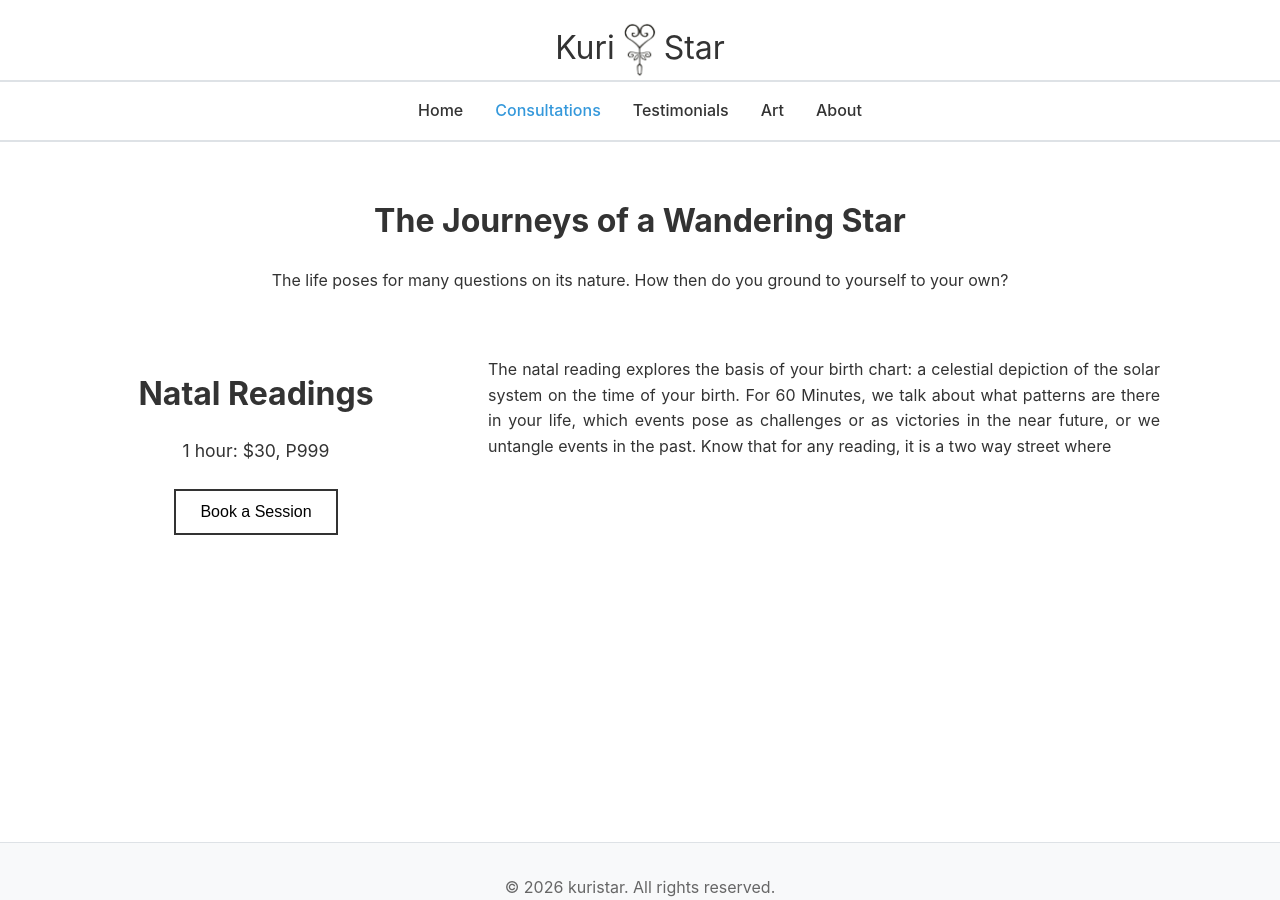
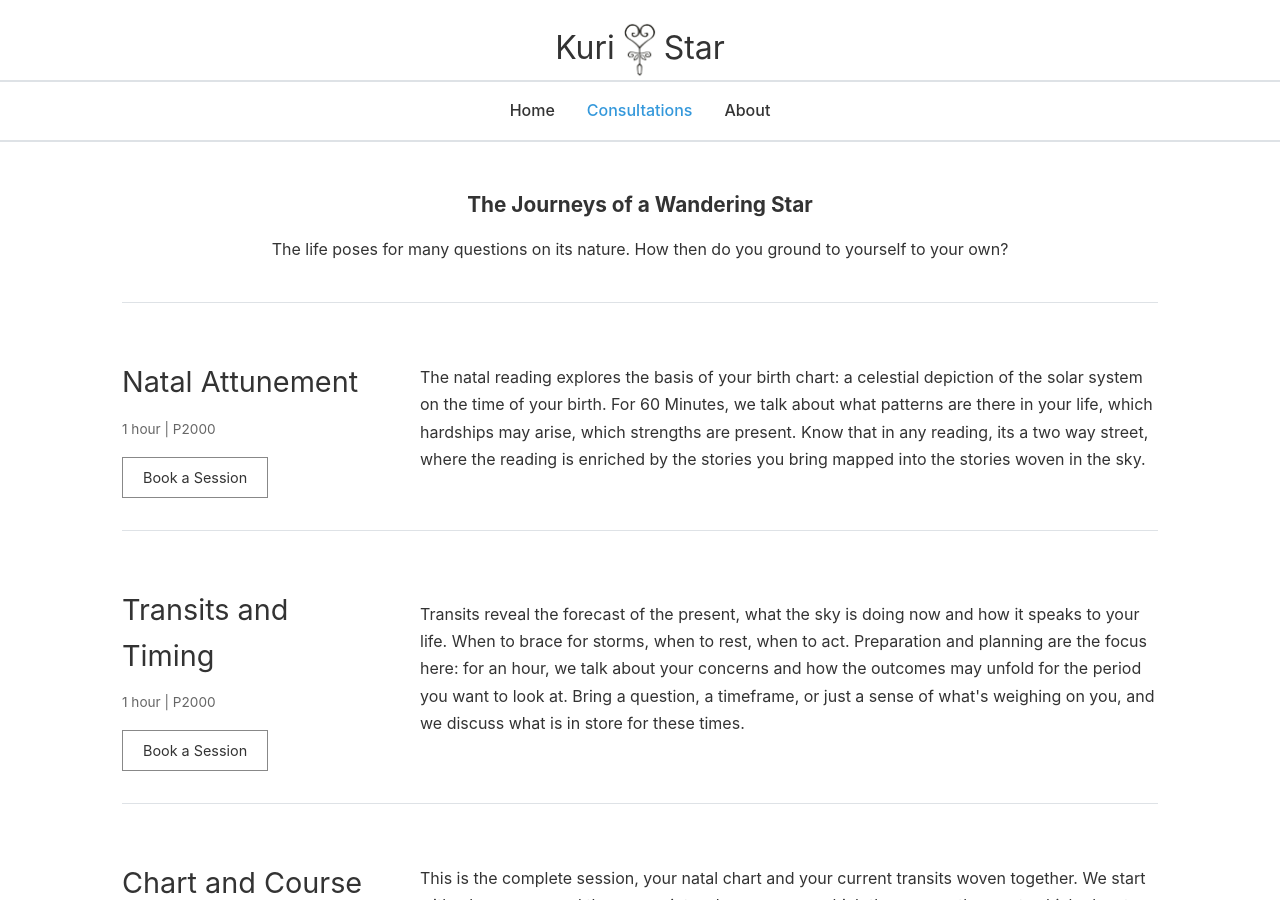
Before and after one commit to kuristarlight/kuristarlight.github.io, a Jekyll site: the page built from consultations.html, in a window 1280 px wide and 900 px high. Built offline with Jekyll 4.4.1, drawn with Linux system fonts in a browser that asks for light colours; some of the changed text lies outside the part shown.

Commit message:
feat: redesign home, consultations, and about pages
- Home: new two-column hero layout with image offset tan box, Written in
  the Stars copy, and Book a Consultation CTA linking to /consultations/
- Consultations: four service entries (Natal Attunement, Transits and
  Timing, Chart and Course, A Quick Glimpse) with Calendly links, uniform
  left/right layout, and correct pricing
- About: two-column layout with witch_broom.jpg and tan offset box, plus
  feedback form section (visuals only)
- Nav: simplified to Home, Consultations, About

Co-Authored-By: Claude Sonnet 4.6 <noreply@anthropic.com>

```diff
--- a/_layouts/default.html
+++ b/_layouts/default.html
@@ -83,16 +83,6 @@
                     </a>
                 </div>
                 <div>
-                    <a href="{{ '/testimonials/' | relative_url }}" {% if page.url == '/testimonials/' %}class="current"{% endif %}>
-                        Testimonials
-                    </a>
-                </div>
-                <div>
-                    <a href="{{ '/art/' | relative_url }}" {% if page.url == '/art/' %}class="current"{% endif %}>
-                        Art
-                    </a>
-                </div>
-                <div>
                     <a href="{{ '/about/' | relative_url }}" {% if page.url == '/about/' %}class="current"{% endif %}>
                         About
                     </a>
--- a/assets/css/consultations.css
+++ b/assets/css/consultations.css
@@ -1,76 +1,82 @@
 .consultations-page {
-    max-width: 1200px;
+    max-width: 1100px;
     margin: 0 auto;
     padding: 2rem;
 }
 
-.page-header {
+.consultations-header {
     text-align: center;
+    margin-bottom: 2.5rem;
 }
 
-.content-container {
-    display: flex;
-    gap: 2rem;
-    align-items: start;
-}
-
-.services-container {
-    flex: 1;
-    display: flex;
-    flex-direction: column;
-    gap: 2rem;
-}
-
-.about-section {
-    flex: 2;
-}
-
-.service-card {
-    text-align: center;
-    padding: 2rem 1rem;
-}
-
-.service-card h2 {
-    font-size: 2rem;
+.consultations-header h1 {
+    font-size: 1.3rem;
+    font-weight: bold;
     margin-bottom: 1rem;
 }
 
-.price {
-    font-size: 1.1rem;
-    margin-bottom: 1.5rem;
+.consultations-header p {
+    line-height: 1.6;
+}
+
+.consultation-entry {
+    display: flex;
+    gap: 3rem;
+    align-items: center;
+    padding: 2rem 0;
+    border-top: 1px solid var(--border-color);
+}
+
+.consultation-entry:last-child {
+    border-bottom: 1px solid var(--border-color);
+}
+
+.consultation-left {
+    flex: 0 0 250px;
+}
+
+.consultation-left h2 {
+    font-size: 1.8rem;
+    font-weight: normal;
+    margin-bottom: 0.4rem;
+}
+
+.consultation-meta {
+    font-size: 0.85rem;
+    color: var(--text-light);
+    margin-bottom: 1rem;
 }
 
 .book-session-btn {
-    border: 2px solid #333;
+    display: inline-block;
+    border: 1px solid #888;
     background: white;
-    padding: 0.75rem 1.5rem;
-    font-size: 1rem;
+    padding: 0.5rem 1.25rem;
+    font-size: 0.9rem;
     cursor: pointer;
-    transition: all 0.3s ease;
+    text-decoration: none;
+    color: var(--text-color);
+    transition: background-color 0.2s ease;
 }
 
 .book-session-btn:hover {
-    background: #333;
-    color: white;
+    background-color: var(--background-light);
 }
 
-.about-section {
-    padding: 2rem;
-}
-
-.about-section h3 {
-    font-size: 1.5rem;
-    margin-bottom: 1rem;
-    text-align: center;
-}
-
-.about-section p {
-    line-height: 1.6;
-    text-align: justify;
+.consultation-right {
+    flex: 1;
+    line-height: 1.7;
+    padding-top: 0.25rem;
 }
 
 @media (max-width: 768px) {
-    .content-container {
+    .consultation-entry {
         flex-direction: column;
+        gap: 1rem;
+    }
+
+    .consultation-left {
+        flex: none;
+        width: 100%;
     }
 }
--- a/consultations.html
+++ b/consultations.html
@@ -7,34 +7,52 @@ permalink: /consultations/
 <link rel="stylesheet" href="{{ '/assets/css/consultations.css' | relative_url }}">
 
 <div class="consultations-page">
-    <div class="page-header">
+    <div class="consultations-header">
         <h1>The Journeys of a Wandering Star</h1>
         <p>The life poses for many questions on its nature. How then do you ground to yourself to your own?</p>
     </div>
 
-    <div class="content-container">
-        <div class="services-container">
-            <div class="service-card">
-                <h2>Natal Readings</h2>
-                <p class="price">1 hour: $30, P999</p>
-                <a href="https://calendly.com/kuristar/natal-reading" target="_blank">
-                    <button class="book-session-btn">Book a Session</button>
-                </a>
-            </div>
+    <div class="consultation-entry">
+        <div class="consultation-left">
+            <h2>Natal Attunement</h2>
+            <p class="consultation-meta">1 hour | P2000</p>
+            <a href="https://calendly.com/kuristar/natal-attunement" target="_blank" class="book-session-btn">Book a Session</a>
+        </div>
+        <div class="consultation-right">
+            <p>The natal reading explores the basis of your birth chart: a celestial depiction of the solar system on the time of your birth. For 60 Minutes, we talk about what patterns are there in your life, which hardships may arise, which strengths are present. Know that in any reading, its a two way street, where the reading is enriched by the stories you bring mapped into the stories woven in the sky.</p>
+        </div>
+    </div>
 
-            <!--
-            <div class="service-card">
-                <h2>Fast Reading</h2>
-                <p class="price">30 mins, US$15, ₱750</p>
-                <a href="https://calendly.com/kuristar/30min" target="_blank">
-                    <button class="book-session-btn">Book a Session</button>
-                </a>
-            </div>
-            -->
+    <div class="consultation-entry">
+        <div class="consultation-left">
+            <h2>Transits and Timing</h2>
+            <p class="consultation-meta">1 hour | P2000</p>
+            <a href="https://calendly.com/kuristar/transits-and-timing" target="_blank" class="book-session-btn">Book a Session</a>
         </div>
+        <div class="consultation-right">
+            <p>Transits reveal the forecast of the present, what the sky is doing now and how it speaks to your life. When to brace for storms, when to rest, when to act. Preparation and planning are the focus here: for an hour, we talk about your concerns and how the outcomes may unfold for the period you want to look at. Bring a question, a timeframe, or just a sense of what's weighing on you, and we discuss what is in store for these times.</p>
+        </div>
+    </div>
 
-        <div class="about-section">
-            <p>The natal reading explores the basis of your birth chart: a celestial depiction of the solar system on the time of your birth. For 60 Minutes, we talk about what patterns are there in your life, which events pose as challenges or as victories in the near future, or we untangle events in the past. Know that for any reading, it is a two way street where</p>
+    <div class="consultation-entry">
+        <div class="consultation-left">
+            <h2>Chart and Course</h2>
+            <p class="consultation-meta">1 hour 30 mins: 2500</p>
+            <a href="https://calendly.com/kuristar/chart-and-course" target="_blank" class="book-session-btn">Book a Session</a>
+        </div>
+        <div class="consultation-right">
+            <p>This is the complete session, your natal chart and your current transits woven together. We start with who you are and then move into where you are: which themes are the most, which planets are knocking on your door, and how the timing techniques layer together to paint a fuller picture of the road ahead. For those who want the whole story, the map and the compass, in one sitting.</p>
+        </div>
+    </div>
+
+    <div class="consultation-entry">
+        <div class="consultation-left">
+            <h2>A Quick Glimpse</h2>
+            <p class="consultation-meta">30 mins: P1000</p>
+            <a href="https://calendly.com/kuristar/the-quick-glimpse" target="_blank" class="book-session-btn">Book a Session</a>
+        </div>
+        <div class="consultation-right">
+            <p>Do you have a burning question with one of your placements, or are learning astrology yourself? Sometimes you don't need the full expedition, just a clear look at one specific question or area of your life. This shorter session is ideal if you're curious but not sure where to start, or if there's something particular on your mind that you'd like to explore through the lens of your chart. Consider it a first step, or a focused follow-up.</p>
         </div>
     </div>
 </div>
```
Also changed, not shown: about.markdown (+25 -11 lines), assets/css/about.css (added, +130 -0 lines), assets/css/home.css (added, +90 -0 lines), index.markdown (+12 -8 lines), 1 other file.
